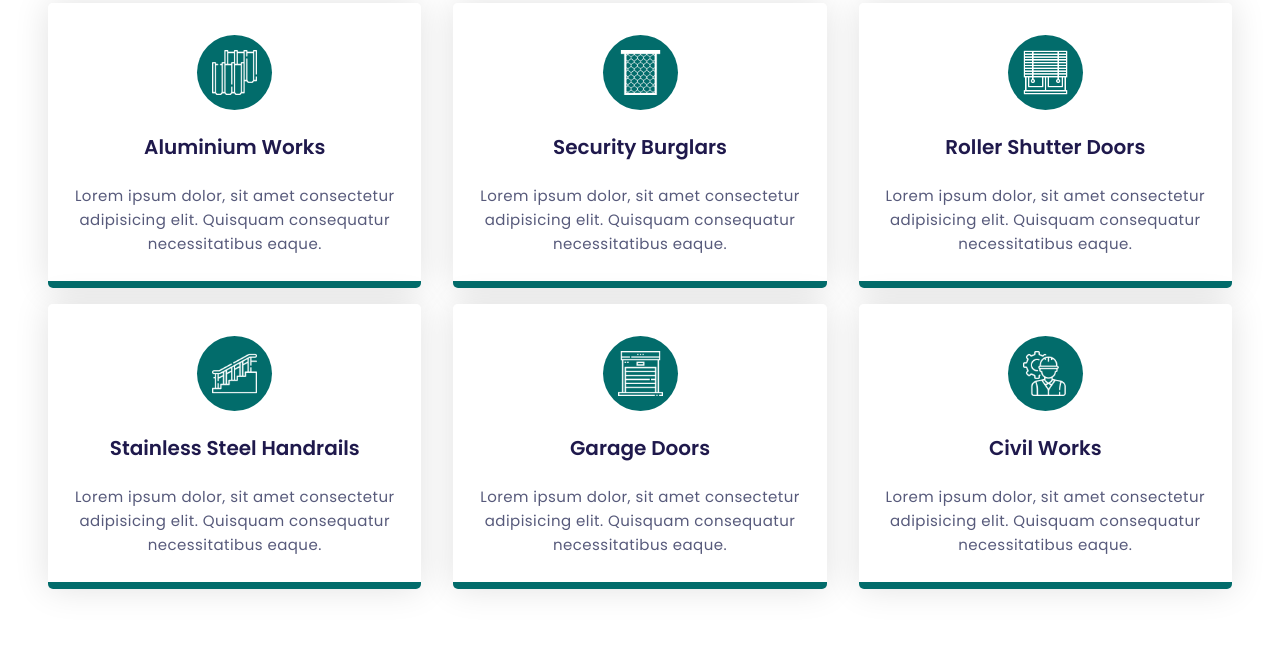
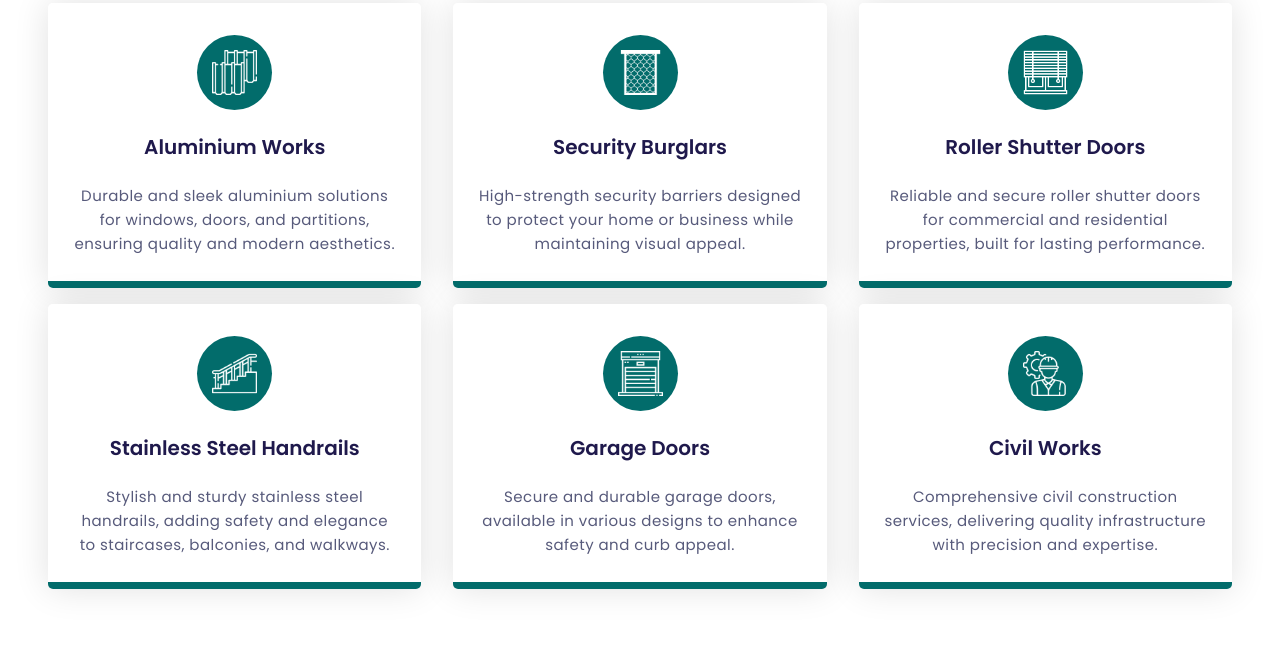
Before and after one commit to Jessekay0629/Toplife-Construction, a plain HTML site: page frontend/index.html in a window 1280 px wide. Shown: the part 1615-2262 px from the top of the page. Drawn offline with nearby package versions, Linux system fonts and the light colour scheme; no server answers; a script that the page names is missing.

Commit message:
Update index.html

```diff
--- a/frontend/index.html
+++ b/frontend/index.html
@@ -193,8 +193,7 @@
                   </div>
                   <h3>Aluminium Works</h3>
                   <p>
-                    Lorem ipsum dolor, sit amet consectetur adipisicing elit. Quisquam
-                    consequatur necessitatibus eaque.
+                    Durable and sleek aluminium solutions for windows, doors, and partitions, ensuring quality and modern aesthetics.
                   </p>
                 </div>
               </a>
@@ -208,8 +207,7 @@
                   </div>
                   <h3>Security Burglars</h3>
                   <p>
-                    Lorem ipsum dolor, sit amet consectetur adipisicing elit. Quisquam
-                    consequatur necessitatibus eaque.
+                    High-strength security barriers designed to protect your home or business while maintaining visual appeal.
                   </p>
                 </div>
               </a>
@@ -223,8 +221,7 @@
                   </div>
                   <h3>Roller Shutter Doors</h3>
                   <p>
-                    Lorem ipsum dolor, sit amet consectetur adipisicing elit. Quisquam
-                    consequatur necessitatibus eaque.
+                    Reliable and secure roller shutter doors for commercial and residential properties, built for lasting performance.
                   </p>
                 </div>
               </a>
@@ -238,8 +235,7 @@
                   </div>
                   <h3>Stainless Steel Handrails</h3>
                   <p>
-                    Lorem ipsum dolor, sit amet consectetur adipisicing elit. Quisquam
-                    consequatur necessitatibus eaque.
+                    Stylish and sturdy stainless steel handrails, adding safety and elegance to staircases, balconies, and walkways.
                   </p>
                 </div>
               </a>
@@ -253,8 +249,7 @@
                   </div>
                   <h3>Garage Doors</h3>
                   <p>
-                    Lorem ipsum dolor, sit amet consectetur adipisicing elit. Quisquam
-                    consequatur necessitatibus eaque.
+                    Secure and durable garage doors, available in various designs to enhance safety and curb appeal.
                   </p>
                 </div>
               </a>
@@ -268,8 +263,7 @@
                   </div>
                   <h3>Civil Works</h3>
                   <p>
-                    Lorem ipsum dolor, sit amet consectetur adipisicing elit. Quisquam
-                    consequatur necessitatibus eaque.
+                    Comprehensive civil construction services, delivering quality infrastructure with precision and expertise.
                   </p>
                 </div>
               </a>
```
